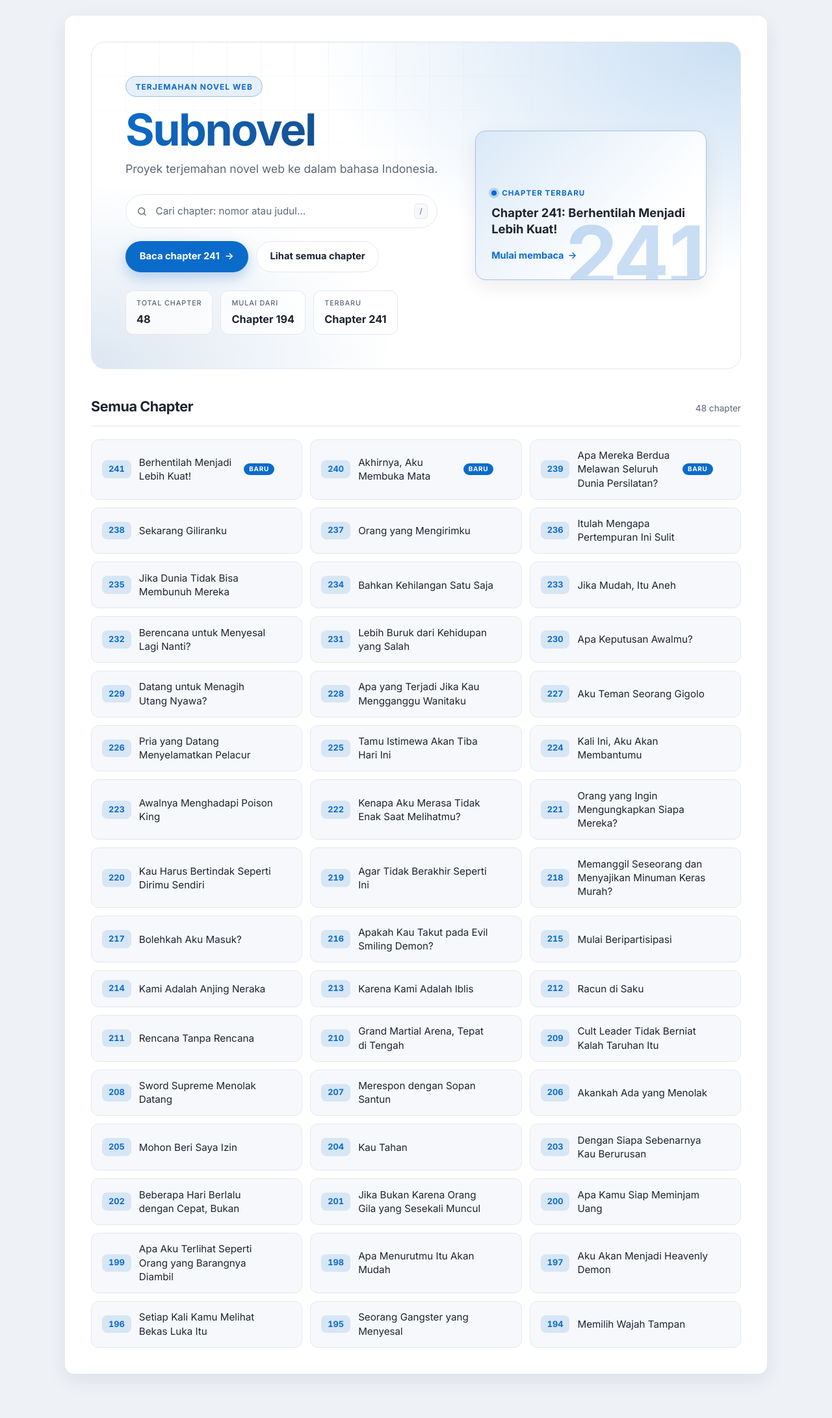
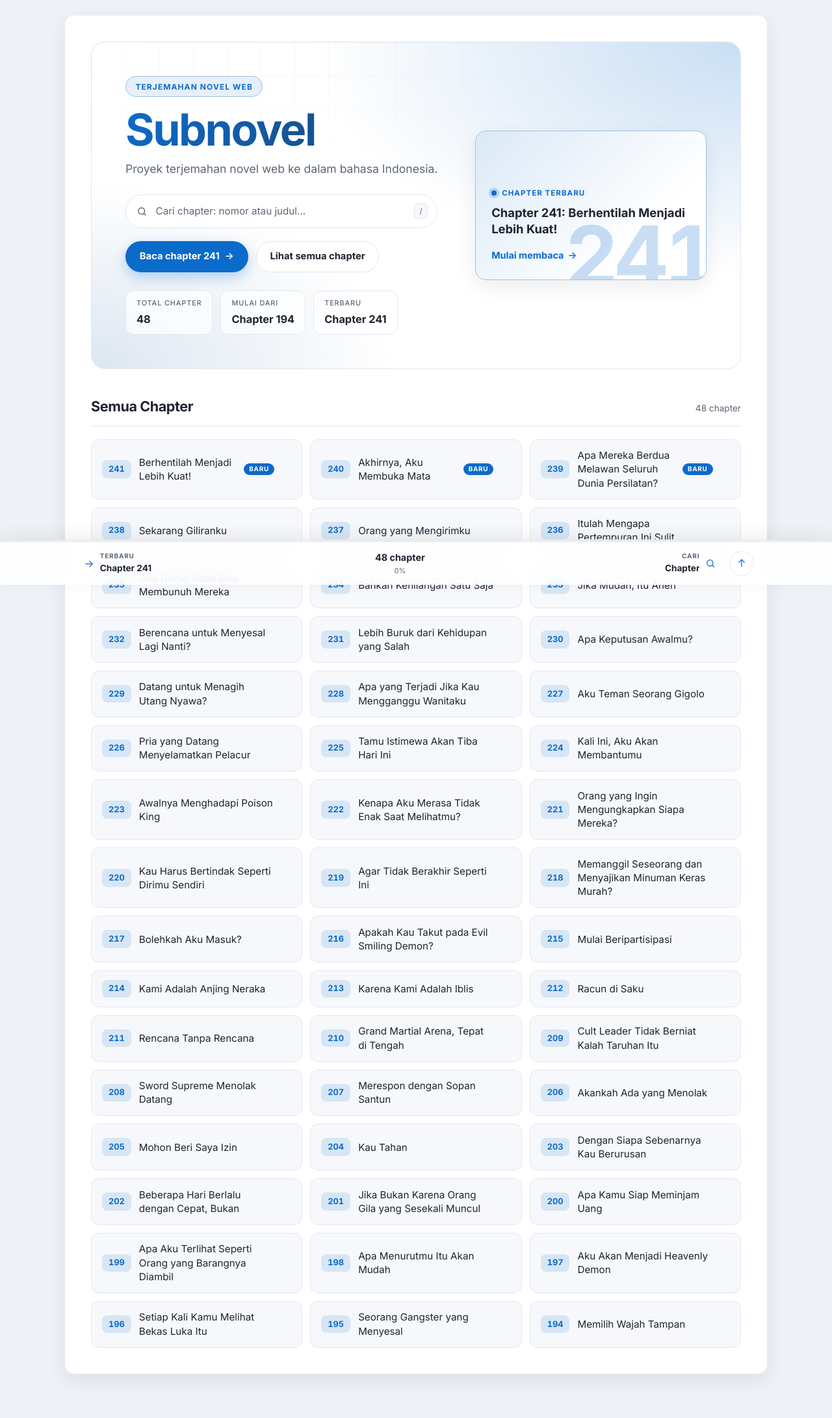
Before and after one commit to mieburungdara/subnovel, a Jekyll site: the page built from index.html, in a window 1280 px wide. Shown: the whole page at 65% size. Built offline with Jekyll 4.4.1, drawn with Linux system fonts in a browser that asks for light colours; before the commit the page ends 2138 px from its top, so only the background shows below that.

Commit message:
feat(ui): replace the floating action button with a sticky bottom bar
- add a glassmorphic bottom bar with a reading progress line
- show previous/next chapter on chapter pages, latest chapter and search on the index
- keep a compact chapter-number layout on small screens
- drop the in-page chapter navigation that the bar replaces

```diff
--- a/_layouts/default.html
+++ b/_layouts/default.html
@@ -55,36 +55,72 @@
             {%- endif %}
             {{ content }}
         </article>
-
-        {%- if page.previous or page.next %}
-        <nav class="post-navigation" aria-label="Navigasi chapter">
-            {%- if page.previous %}
-            <a class="nav-link nav-link--previous" href="{{ page.previous.url | relative_url }}" rel="prev">
-                <span class="nav-direction">&larr; Chapter sebelumnya</span>
-                <span class="nav-title">{{ page.previous.title | escape }}</span>
-            </a>
-            {%- endif %}
-            {%- if page.next %}
-            <a class="nav-link nav-link--next" href="{{ page.next.url | relative_url }}" rel="next">
-                <span class="nav-direction">Chapter berikutnya &rarr;</span>
-                <span class="nav-title">{{ page.next.title | escape }}</span>
-            </a>
-            {%- endif %}
-        </nav>
-        {%- endif %}
         {%- else %}
         {{ content }}
         {%- endif %}
     </main>
 
-    <div class="fab-container" data-open="false">
-        <button type="button" class="fab-button is-hidden" aria-expanded="false" aria-controls="fabMenu" aria-label="Buka pintasan navigasi">
-            <span class="fab-icon fab-icon--open" aria-hidden="true">+</span>
-            <span class="fab-icon fab-icon--close" aria-hidden="true">&times;</span>
-        </button>
-        <div id="fabMenu" class="fab-menu" role="group" aria-label="Pintasan navigasi">
-            <button type="button" class="fab-child-button" data-action="top" aria-label="Gulir ke atas">&#9650;</button>
-            <button type="button" class="fab-child-button" data-action="bottom" aria-label="Gulir ke bawah">&#9660;</button>
+    {%- assign current_number = page.title | split: ":" | first | remove: "Chapter " | strip -%}
+    {%- assign latest_post = site.posts.first -%}
+    <div class="bottom-bar{% if page.wide %} bottom-bar--wide{% endif %}" data-bottom-bar>
+        <div class="bottom-bar-progress" role="progressbar" aria-label="Kemajuan baca" aria-valuemin="0" aria-valuemax="100" aria-valuenow="0" data-bottom-bar-progress>
+            <span class="bottom-bar-fill" data-progress-fill></span>
+        </div>
+
+        <div class="bottom-bar-inner">
+            {%- if is_chapter %}
+                {%- if page.previous %}
+            <a class="bottom-bar-link bottom-bar-link--previous" href="{{ page.previous.url | relative_url }}" rel="prev">
+                <span class="bottom-bar-arrow" aria-hidden="true">&larr;</span>
+                <span class="bottom-bar-text">
+                    <span class="bottom-bar-eyebrow">Sebelumnya</span>
+                    <span class="bottom-bar-title"><span class="bottom-bar-word">Chapter </span>{{ page.previous.title | split: ":" | first | remove: "Chapter " | strip | escape }}</span>
+                </span>
+            </a>
+                {%- endif %}
+            {%- elsif latest_post %}
+            <a class="bottom-bar-link bottom-bar-link--previous" href="{{ latest_post.url | relative_url }}">
+                <span class="bottom-bar-arrow" aria-hidden="true">&rarr;</span>
+                <span class="bottom-bar-text">
+                    <span class="bottom-bar-eyebrow">Terbaru</span>
+                    <span class="bottom-bar-title"><span class="bottom-bar-word">Chapter </span>{{ latest_post.title | split: ":" | first | remove: "Chapter " | strip | escape }}</span>
+                </span>
+            </a>
+            {%- endif %}
+
+            <p class="bottom-bar-current">
+                <span class="bottom-bar-value">{% if is_chapter %}Chapter {{ current_number }}{% else %}{{ site.posts | size }} chapter{% endif %}</span>
+                <span class="bottom-bar-percent" data-progress-label>0%</span>
+            </p>
+
+            {%- if is_chapter %}
+                {%- if page.next %}
+            <a class="bottom-bar-link bottom-bar-link--next" href="{{ page.next.url | relative_url }}" rel="next">
+                <span class="bottom-bar-text">
+                    <span class="bottom-bar-eyebrow">Berikutnya</span>
+                    <span class="bottom-bar-title"><span class="bottom-bar-word">Chapter </span>{{ page.next.title | split: ":" | first | remove: "Chapter " | strip | escape }}</span>
+                </span>
+                <span class="bottom-bar-arrow" aria-hidden="true">&rarr;</span>
+            </a>
+                {%- endif %}
+            {%- else %}
+            <button type="button" class="bottom-bar-link bottom-bar-link--next" data-focus-search hidden>
+                <span class="bottom-bar-text">
+                    <span class="bottom-bar-eyebrow">Cari</span>
+                    <span class="bottom-bar-title">Chapter</span>
+                </span>
+                <span class="bottom-bar-arrow" aria-hidden="true">
+                    <svg viewBox="0 0 24 24" fill="none" stroke="currentColor" stroke-width="2" stroke-linecap="round" width="16" height="16" aria-hidden="true">
+                        <circle cx="11" cy="11" r="7"></circle>
+                        <path d="m20 20-3.6-3.6"></path>
+                    </svg>
+                </span>
+            </button>
+            {%- endif %}
+
+            <button type="button" class="bottom-bar-top" data-scroll-top aria-label="Gulir ke atas" title="Gulir ke atas">
+                <span aria-hidden="true">&uarr;</span>
+            </button>
         </div>
     </div>
 
--- a/assets/js/scroll.js
+++ b/assets/js/scroll.js
@@ -1,57 +1,51 @@
 (function () {
     "use strict";
 
-    var SCROLL_THRESHOLD = 20;
+    var bar = document.querySelector("[data-bottom-bar]");
+    var fill = document.querySelector("[data-progress-fill]");
+    var progress = document.querySelector("[data-bottom-bar-progress]");
+    var percentLabel = document.querySelector("[data-progress-label]");
+    var topButton = document.querySelector("[data-scroll-top]");
+    var searchButton = document.querySelector("[data-focus-search]");
+    var searchInput = document.querySelector("[data-filter-input]");
 
-    function init() {
-        var container = document.querySelector(".fab-container");
-        if (!container) {
-            return;
-        }
-
-        var toggleButton = container.querySelector(".fab-button");
-        var topButton = container.querySelector('[data-action="top"]');
-        var bottomButton = container.querySelector('[data-action="bottom"]');
-
-        if (!toggleButton) {
+    if (!bar) {
         return;
     }
 
     var reducedMotion = window.matchMedia("(prefers-reduced-motion: reduce)");
-        var isOpen = false;
-        var scrollTicking = false;
+    var ticking = false;
 
-        function setOpen(open) {
-            if (isOpen === open) {
-                return;
+    function updateProgress() {
+        var doc = document.documentElement;
+        var max = doc.scrollHeight - window.innerHeight;
+        var ratio = max > 0 ? Math.min(1, Math.max(0, window.scrollY / max)) : 0;
+        var percent = Math.round(ratio * 100);
+
+        if (fill) {
+            fill.style.width = percent + "%";
         }
 
-            isOpen = open;
-            container.setAttribute("data-open", String(open));
-            toggleButton.setAttribute("aria-expanded", String(open));
-            toggleButton.setAttribute("aria-label", open ? "Tutup pintasan navigasi" : "Buka pintasan navigasi");
+        if (progress) {
+            progress.setAttribute("aria-valuenow", String(percent));
         }
 
-        function updateFabVisibility() {
-            var scrolled = window.scrollY > SCROLL_THRESHOLD;
-            toggleButton.classList.toggle("is-hidden", !scrolled);
-
-            if (!scrolled) {
-                setOpen(false);
+        if (percentLabel) {
+            percentLabel.textContent = percent + "%";
         }
     }
 
     function handleScroll() {
-            if (scrollTicking) {
+        if (ticking) {
             return;
         }
 
-            scrollTicking = true;
+        ticking = true;
         window.requestAnimationFrame(function () {
             try {
-                    updateFabVisibility();
+                updateProgress();
             } finally {
-                    scrollTicking = false;
+                ticking = false;
             }
         });
     }
@@ -68,46 +62,22 @@
         window.scrollTo(0, position);
     }
 
-        toggleButton.addEventListener("click", function () {
-            setOpen(!isOpen);
-        });
-
     if (topButton) {
         topButton.addEventListener("click", function () {
             scrollToPosition(0);
-                setOpen(false);
         });
     }
 
-        if (bottomButton) {
-            bottomButton.addEventListener("click", function () {
-                scrollToPosition(document.documentElement.scrollHeight);
-                setOpen(false);
+    if (searchButton && searchInput) {
+        searchButton.hidden = false;
+        searchButton.addEventListener("click", function () {
+            scrollToPosition(0);
+            searchInput.focus();
+            searchInput.select();
         });
     }
-
-        document.addEventListener("keydown", function (event) {
-            if (event.key === "Escape" && isOpen && container.contains(document.activeElement)) {
-                setOpen(false);
-                toggleButton.focus();
-            }
-        });
-
-        document.addEventListener("click", function (event) {
-            if (isOpen && !container.contains(event.target)) {
-                setOpen(false);
-            }
-        });
-
     window.addEventListener("scroll", handleScroll, { passive: true });
     window.addEventListener("resize", handleScroll, { passive: true });
 
-        updateFabVisibility();
-    }
-
-    if (document.readyState === "loading") {
-        document.addEventListener("DOMContentLoaded", init);
-    } else {
-        init();
-    }
+    updateProgress();
 })();
--- a/assets/style.css
+++ b/assets/style.css
@@ -43,6 +43,7 @@ html {
 body {
     margin: 0;
     padding: clamp(0.5rem, 2vw, 1.5rem);
+    padding-bottom: calc(4.25rem + env(safe-area-inset-bottom, 0px));
     min-height: 100vh;
     min-height: 100dvh;
     display: flex;
@@ -575,136 +576,147 @@ a {
     transform: none;
 }
 
-.post-navigation {
-    display: flex;
-    flex-wrap: wrap;
-    gap: 0.75rem;
-    justify-content: space-between;
-    margin-top: 2.5rem;
-    padding-top: 1.5rem;
-    border-top: 1px solid var(--border);
+.bottom-bar {
+    position: fixed;
+    left: 0;
+    right: 0;
+    bottom: 0;
+    z-index: 1000;
+    padding-bottom: env(safe-area-inset-bottom, 0px);
+    background-color: color-mix(in srgb, var(--surface) 84%, transparent);
+    backdrop-filter: blur(16px) saturate(150%);
+    -webkit-backdrop-filter: blur(16px) saturate(150%);
+    border-top: 1px solid color-mix(in srgb, var(--border) 90%, transparent);
+    box-shadow: 0 -6px 24px color-mix(in srgb, var(--text) 7%, transparent);
 }
 
-.nav-link {
-    flex: 1 1 240px;
-    display: flex;
-    flex-direction: column;
-    gap: 0.25rem;
-    padding: 0.85rem 1rem;
-    border: 1px solid var(--border);
-    border-radius: 10px;
-    background-color: var(--surface-muted);
-    color: var(--text);
-    text-decoration: none;
-    transition: border-color var(--transition), background-color var(--transition);
+.bottom-bar-progress {
+    height: 3px;
+    background-color: color-mix(in srgb, var(--text) 8%, transparent);
 }
 
-.nav-link:hover {
-    border-color: var(--accent);
-    background-color: var(--surface);
+.bottom-bar-fill {
+    display: block;
+    height: 100%;
+    width: 0;
+    background: linear-gradient(90deg, var(--accent), color-mix(in srgb, var(--accent) 45%, var(--text)));
 }
 
-.nav-link--next {
+.bottom-bar-inner {
+    display: grid;
+    grid-template-columns: minmax(0, 1fr) auto minmax(0, 1fr) auto;
+    align-items: center;
+    gap: 0.35rem;
+    max-width: var(--content-width);
+    margin: 0 auto;
+    padding: 0.5rem clamp(0.75rem, 3vw, 1.25rem);
+}
+
+.bottom-bar--wide .bottom-bar-inner {
+    max-width: 1080px;
+}
+
+.bottom-bar-link {
+    display: flex;
+    align-items: center;
+    gap: 0.55rem;
+    min-width: 0;
+    padding: 0.4rem 0.6rem;
+    border: none;
+    border-radius: 10px;
+    background: none;
+    color: var(--text);
+    font: inherit;
+    text-align: left;
+    text-decoration: none;
+    cursor: pointer;
+    transition: background-color var(--transition), color var(--transition);
+}
+
+.bottom-bar-link:hover {
+    background-color: color-mix(in srgb, var(--accent) 12%, transparent);
+}
+
+.bottom-bar-link--next {
+    justify-content: flex-end;
     text-align: right;
 }
 
-.nav-direction {
-    font-size: 0.75rem;
-    font-weight: 500;
-    letter-spacing: 0.04em;
-    text-transform: uppercase;
+.bottom-bar-arrow {
+    flex: none;
+    display: inline-flex;
+    align-items: center;
+    justify-content: center;
     color: var(--accent);
+    font-size: 1rem;
+    line-height: 1;
 }
 
-.nav-title {
-    font-size: 0.9rem;
-    line-height: 1.45;
+.bottom-bar-text {
+    display: flex;
+    flex-direction: column;
+    min-width: 0;
+}
+
+.bottom-bar-eyebrow {
+    font-size: 0.62rem;
+    font-weight: 600;
+    letter-spacing: 0.09em;
+    text-transform: uppercase;
     color: var(--text-muted);
 }
 
-.fab-container {
-    position: fixed;
-    right: clamp(1rem, 3vw, 2rem);
-    bottom: calc(1rem + env(safe-area-inset-bottom, 0px));
-    z-index: 1000;
-    display: flex;
-    flex-direction: column-reverse;
-    align-items: center;
-    gap: 0.625rem;
+.bottom-bar-title {
+    font-size: 0.85rem;
+    font-weight: 600;
+    white-space: nowrap;
+    overflow: hidden;
+    text-overflow: ellipsis;
 }
 
-.fab-menu {
+.bottom-bar-current {
     display: flex;
     flex-direction: column;
     align-items: center;
-    gap: 0.625rem;
+    gap: 0.1rem;
+    margin: 0;
+    padding: 0 0.5rem;
+    text-align: center;
 }
 
-.fab-button,
-.fab-child-button {
-    display: flex;
+.bottom-bar-value {
+    font-size: 0.9rem;
+    font-weight: 700;
+    white-space: nowrap;
+}
+
+.bottom-bar-percent {
+    font-size: 0.68rem;
+    color: var(--text-muted);
+    font-variant-numeric: tabular-nums;
+}
+
+.bottom-bar-top {
+    flex: none;
+    display: inline-flex;
     align-items: center;
     justify-content: center;
-    width: 48px;
-    height: 48px;
-    padding: 0;
-    border: none;
+    width: 38px;
+    height: 38px;
+    margin-left: 0.35rem;
+    border: 1px solid var(--border);
     border-radius: 50%;
-    background-color: var(--accent);
-    color: var(--on-accent);
+    background-color: color-mix(in srgb, var(--surface) 70%, transparent);
+    color: var(--accent);
     font: inherit;
-    font-size: 1.25rem;
-    line-height: 1;
+    font-size: 1rem;
     cursor: pointer;
-    box-shadow: 0 4px 10px rgba(15, 23, 42, 0.25);
-    transition: background-color var(--transition), transform var(--transition), opacity var(--transition);
+    transition: background-color var(--transition), border-color var(--transition), transform var(--transition);
 }
 
-.fab-button:hover,
-.fab-child-button:hover {
-    background-color: var(--accent-strong);
-    transform: scale(1.08);
-}
-
-.fab-button:active,
-.fab-child-button:active {
-    transform: scale(0.98);
-}
-
-.fab-icon--close {
-    display: none;
-}
-
-.fab-button[aria-expanded='true'] .fab-icon--open {
-    display: none;
-}
-
-.fab-button[aria-expanded='true'] .fab-icon--close {
-    display: block;
-}
-
-.fab-button.is-hidden {
-    opacity: 0;
-    visibility: hidden;
-    pointer-events: none;
-    transform: translateY(10px);
-}
-
-.fab-child-button {
-    width: 40px;
-    height: 40px;
-    font-size: 1rem;
-    opacity: 0;
-    visibility: hidden;
-    pointer-events: none;
-    transform: translateY(10px) scale(0.92);
-}
-
-.fab-container[data-open='true'] .fab-child-button {
-    opacity: 1;
-    visibility: visible;
-    pointer-events: auto;
-    transform: translateY(0) scale(1);
+.bottom-bar-top:hover {
+    border-color: var(--accent);
+    transform: translateY(-2px);
 }
 
 @media (min-width: 900px) {
@@ -717,15 +729,26 @@ a {
     }
 }
 
-@media (max-width: 1100px) {
-    body {
-        padding-bottom: calc(5.5rem + env(safe-area-inset-bottom, 0px));
+@media (max-width: 560px) {
+    .bottom-bar-eyebrow,
+    .bottom-bar-word {
+        display: none;
     }
-}
 
-@media (max-width: 560px) {
-    .nav-link--next {
-        text-align: left;
+    .bottom-bar-link {
+        padding: 0.35rem 0.45rem;
+    }
+
+    .bottom-bar-title {
+        font-size: 0.8rem;
+    }
+
+    .bottom-bar-current {
+        padding: 0 0.25rem;
+    }
+
+    .bottom-bar-value {
+        font-size: 0.82rem;
     }
 }
 
@@ -774,9 +797,8 @@ a {
         list-style: none;
     }
 
-    .fab-container,
-    .skip-link,
-    .post-navigation {
+    .bottom-bar,
+    .skip-link {
         display: none;
     }
 }
```
Lines whose indentation alone changed are shown as unchanged.
